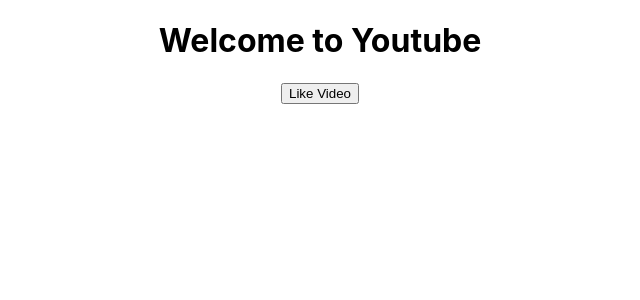
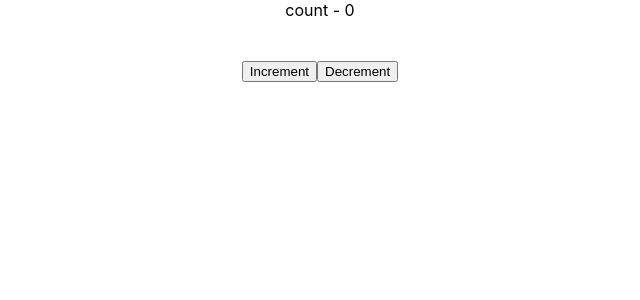
Before and after one commit to amoghcoolkarni983/learn-react-js, a React (Create React App) app in the folder my-app/: page / in a window 1280 px wide. Shown: the top 300 px of the page, without its empty margins (320-960 px from the left). Built offline with nearby package versions, Linux system fonts and the light colour scheme.

Commit message:
adding Counter.js

```diff
--- a/my-app/src/App.js
+++ b/my-app/src/App.js
@@ -1,13 +1,13 @@
 import React, { Component } from 'react';
 import './App.css';
-import Message from './componants/Message'
+import Counter from './componants/Counter'
 
 
 class App extends Component {
   render() {
     return (
       <div className="App">
-        <Message/>
+        <Counter/>
       </div>
     );
   }
--- /dev/null
+++ b/my-app/src/componants/Counter.js
@@ -0,0 +1,43 @@
+import React, { Component } from 'react'
+
+class Counter extends Component {
+
+    constructor(props) {
+        super(props)
+
+        this.state = {
+             count: 0
+        }
+    }
+
+    increment()
+    {
+        this.setState({
+            count: this.state.count + 1
+        })
+        console.log(this.state.count)
+    }
+
+    decrement()
+    {
+        this.setState({
+            count: this.state.count - 1
+        })
+        console.log(this.state.count)
+    }
+
+
+    render() {
+        return (
+            <div>
+                <font size = {this.state.count}>count - {this.state.count}</font>
+                <br/>
+                <br/><br/>
+                <button onClick={()=> this.increment()}>Increment</button>
+                <button onClick={()=> this.decrement()}>Decrement</button>
+            </div>
+        )
+    }
+}
+
+export default Counter
```
